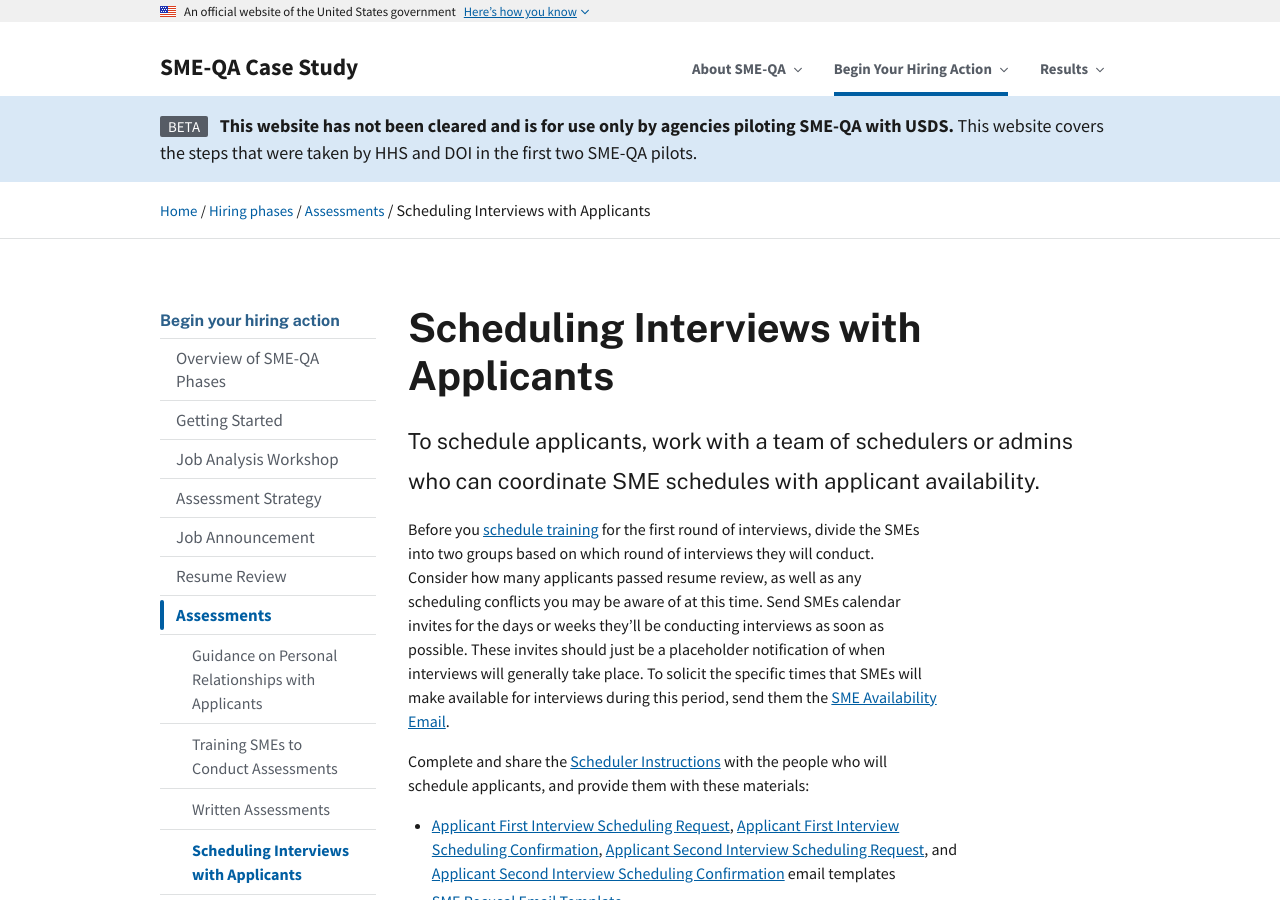
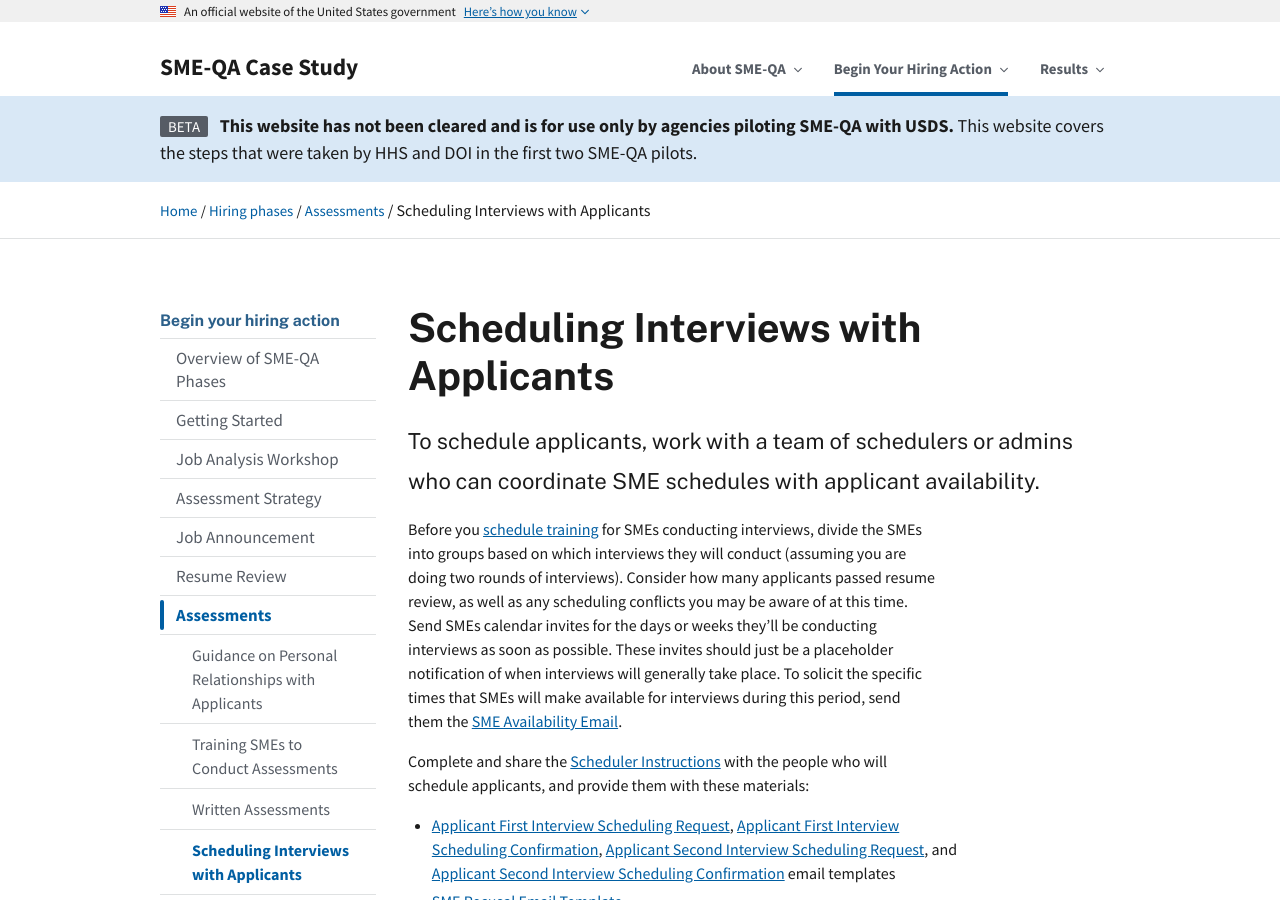
Before and after one commit to usds/SME-QA-Website, a Jekyll site: the page built from pages/phases/assessments/interview-scheduling.md, in a window 1280 px wide and 900 px high. Built offline with Jekyll 4.4.1, drawn with Linux system fonts in a browser that asks for light colours.

Commit message:
Update interview-scheduling.md

```diff
--- a/pages/phases/assessments/interview-scheduling.md
+++ b/pages/phases/assessments/interview-scheduling.md
@@ -13,7 +13,7 @@
   {{ page.intro }}
 </p>
 
-Before you [schedule training](training.md) for the first round of interviews, divide the SMEs into two groups based on which round of interviews they will conduct. Consider how many applicants passed resume review, as well as any scheduling conflicts you may be aware of at this time. Send SMEs calendar invites for the days or weeks they'll be conducting interviews as soon as possible. These invites should just be a placeholder notification of when interviews will generally take place. To solicit the specific times that SMEs will make available for interviews during this period, send them the <a href="{{site.baseurl}}/toolkit/assessments/email-template-sme-availability/">SME Availability Email</a>.
+Before you [schedule training](training.md) for SMEs conducting interviews, divide the SMEs into groups based on which interviews they will conduct (assuming you are doing two rounds of interviews). Consider how many applicants passed resume review, as well as any scheduling conflicts you may be aware of at this time. Send SMEs calendar invites for the days or weeks they'll be conducting interviews as soon as possible. These invites should just be a placeholder notification of when interviews will generally take place. To solicit the specific times that SMEs will make available for interviews during this period, send them the <a href="{{site.baseurl}}/toolkit/assessments/email-template-sme-availability/">SME Availability Email</a>.
 
 Complete and share the <a href="{{site.baseurl}}/toolkit/assessments/interview-scheduling-instructions/">Scheduler Instructions</a> with the people who will schedule applicants, and provide them with these materials:
 
```
